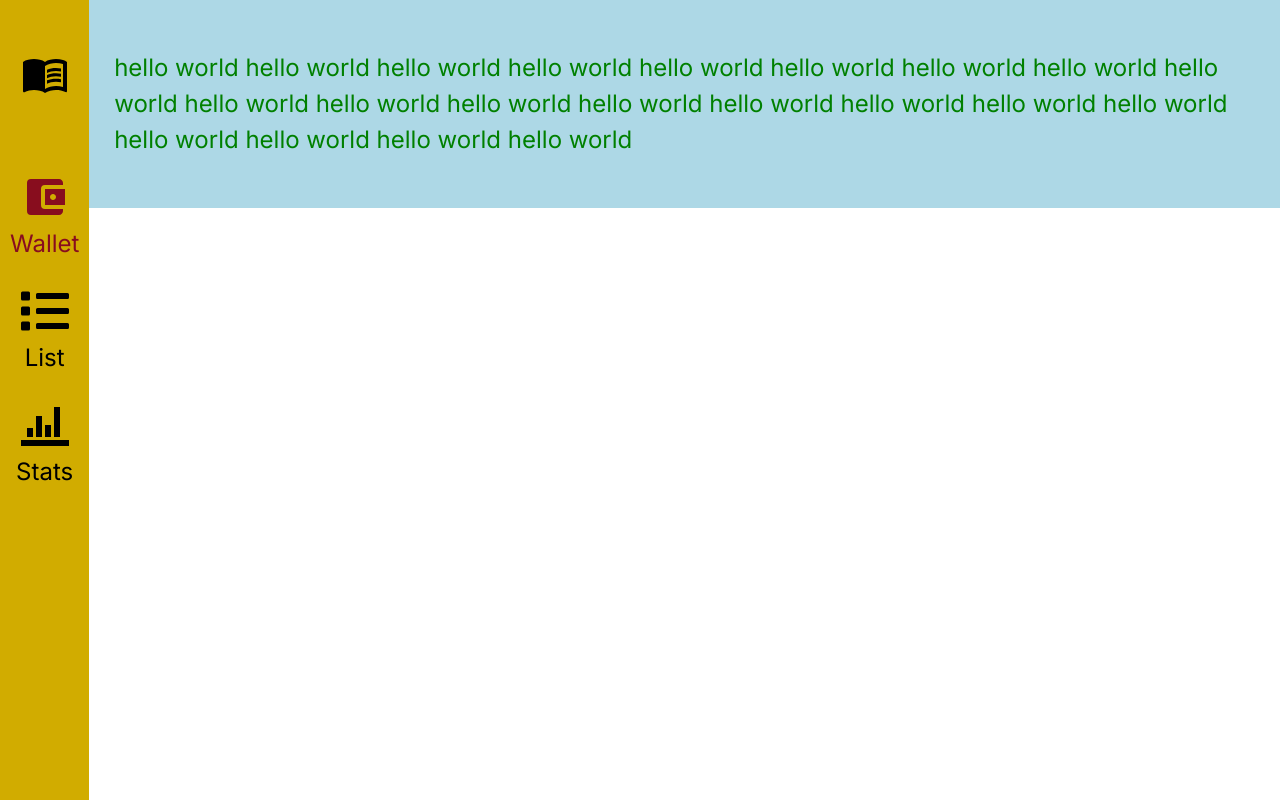
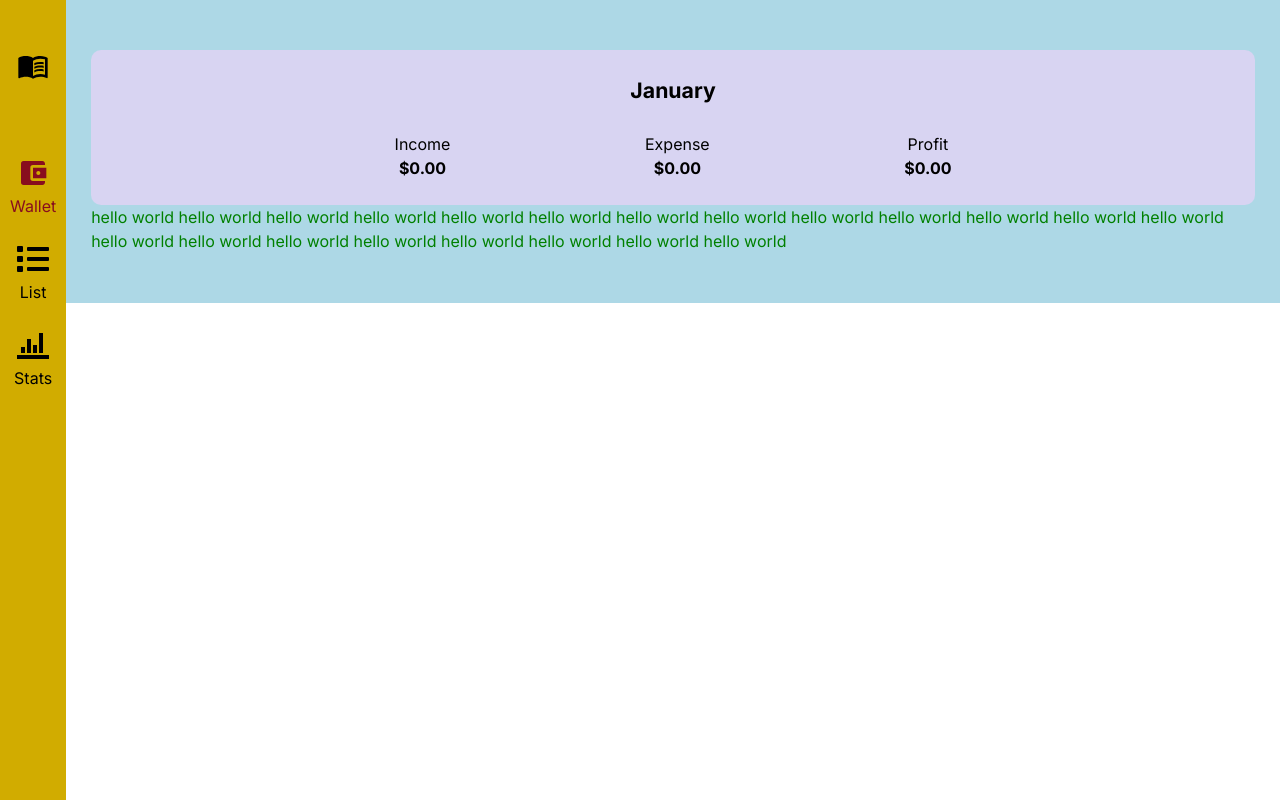
Before and after one commit to eimuciu/cash-tracker, a Next.js app: page / in a window 1280 px wide. Built offline with nearby package versions, Linux system fonts and the light colour scheme.

Commit message:
changing global font size

```diff
--- a/next.config.mjs
+++ b/next.config.mjs
@@ -1,4 +1,4 @@
 /** @type {import('next').NextConfig} */
-const nextConfig = {};
+const nextConfig = { reactStrictMode: false };
 
 export default nextConfig;
--- a/src/app/(pages)/page.tsx
+++ b/src/app/(pages)/page.tsx
@@ -1,14 +1,5 @@
-import LayoutWrapper from '../components/layoutWrapper';
+import HomePage from '../components/pages/home';
 
 export default function Home() {
-  return (
-    <LayoutWrapper>
-      <h1 className="text-[green]">
-        hello world hello world hello world hello world hello world hello world
-        hello world hello world hello world hello world hello world hello world
-        hello world hello world hello world hello world hello world hello world
-        hello world hello world hello world{' '}
-      </h1>
-    </LayoutWrapper>
-  );
+  return <HomePage />;
 }
--- a/src/app/(pages)/style.css
+++ b/src/app/(pages)/style.css
@@ -4,12 +4,13 @@
 
 * {
   margin: 0;
+  padding: 0;
   box-sizing: border-box;
-  font-size: 24px;
+  font-size: 16px;
 }
 
-@media (max-width: 768px) {
+/* @media (max-width: 768px) {
   * {
     font-size: 16px;
   }
-}
+} */
--- /dev/null
+++ b/src/app/components/layoutWrapper/header/index.tsx
@@ -0,0 +1,37 @@
+export default function Header() {
+  return (
+    <>
+      <section className="flex flex-col items-center bg-[#D8D4F2] rounded-[10px] p-[25px]">
+        <div className="font-bold mb-[25px]">
+          <p className="text-[1.33rem]">
+            {/* AWAITING DATA */}
+            January
+          </p>
+        </div>
+        <div className="flex w-[50%] justify-between">
+          <div className="text-center">
+            <p>Income</p>
+            <p className="font-bold">
+              {/* AWAITING DATA */}
+              $0.00
+            </p>
+          </div>
+          <div className="text-center">
+            <p>Expense</p>
+            <p className="font-bold">
+              {/* AWAITING DATA */}
+              $0.00
+            </p>
+          </div>
+          <div className="text-center">
+            <p>Profit</p>
+            <p className="font-bold">
+              {/* AWAITING DATA */}
+              $0.00
+            </p>
+          </div>
+        </div>
+      </section>
+    </>
+  );
+}
--- a/src/app/components/layoutWrapper/index.tsx
+++ b/src/app/components/layoutWrapper/index.tsx
@@ -2,16 +2,23 @@
 
 import React from 'react';
 import NavBar from '../navbar';
+import Header from './header';
+import { usePathname } from 'next/navigation';
 
 interface Props {
   children: React.ReactElement;
 }
 
 export default function LayoutWrapper({ children }: Props) {
-  // const elRef = React.useRef<HTMLDivElement>(null);
+  // const [elementWidth, setElementWidht] = React.useState<number>(0);
+  const elRef = React.useRef<HTMLDivElement>(null);
+
+  const pathname = usePathname();
+  const restrictedPaths = ['/account', '/settings'];
 
   // React.useEffect(() => {
   //   if (elRef.current) {
+  //     setElementWidht(elRef.current.getBoundingClientRect().width + 25);
   //     console.log(elRef.current.getBoundingClientRect().width + 25);
   //   }
   // }, []);
@@ -19,14 +26,18 @@ export default function LayoutWrapper({ children }: Props) {
   return (
     <div className="flex">
       <div
-        // ref={elRef}
+        ref={elRef}
         className="py-[50px] px-[10px] bg-[#D1AC00] min-h-screen fixed md:hidden"
       >
         <NavBar />
       </div>
       <div
-        className={`w-[100%] bg-[lightblue] pr-[25px] py-[50px] pl-[114.18px] md:pl-[25px]`}
+        className="w-[100%] bg-[lightblue] pl-[91.125px] pr-[25px] py-[50px] md:pl-[25px]"
+        // style={{
+        //   paddingLeft: `${elementWidth}px`,
+        // }}
       >
+        {!restrictedPaths.includes(pathname) && <Header />}
         {children}
       </div>
     </div>
--- /dev/null
+++ b/src/app/components/pages/home/index.tsx
@@ -0,0 +1,14 @@
+import LayoutWrapper from '../../layoutWrapper';
+
+export default function HomePage() {
+  return (
+    <LayoutWrapper>
+      <h1 className="text-[green]">
+        hello world hello world hello world hello world hello world hello world
+        hello world hello world hello world hello world hello world hello world
+        hello world hello world hello world hello world hello world hello world
+        hello world hello world hello world{' '}
+      </h1>
+    </LayoutWrapper>
+  );
+}
```
